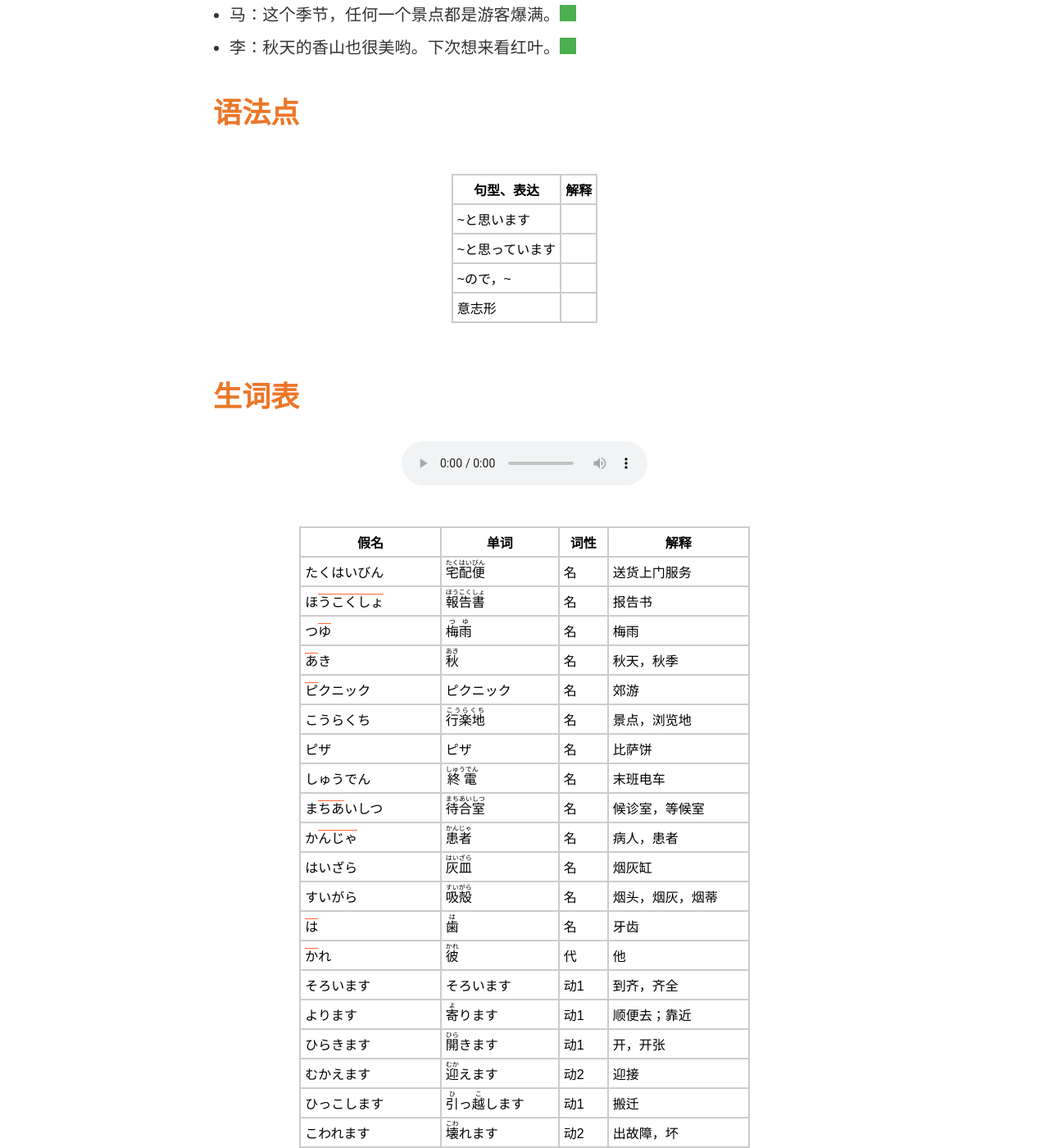
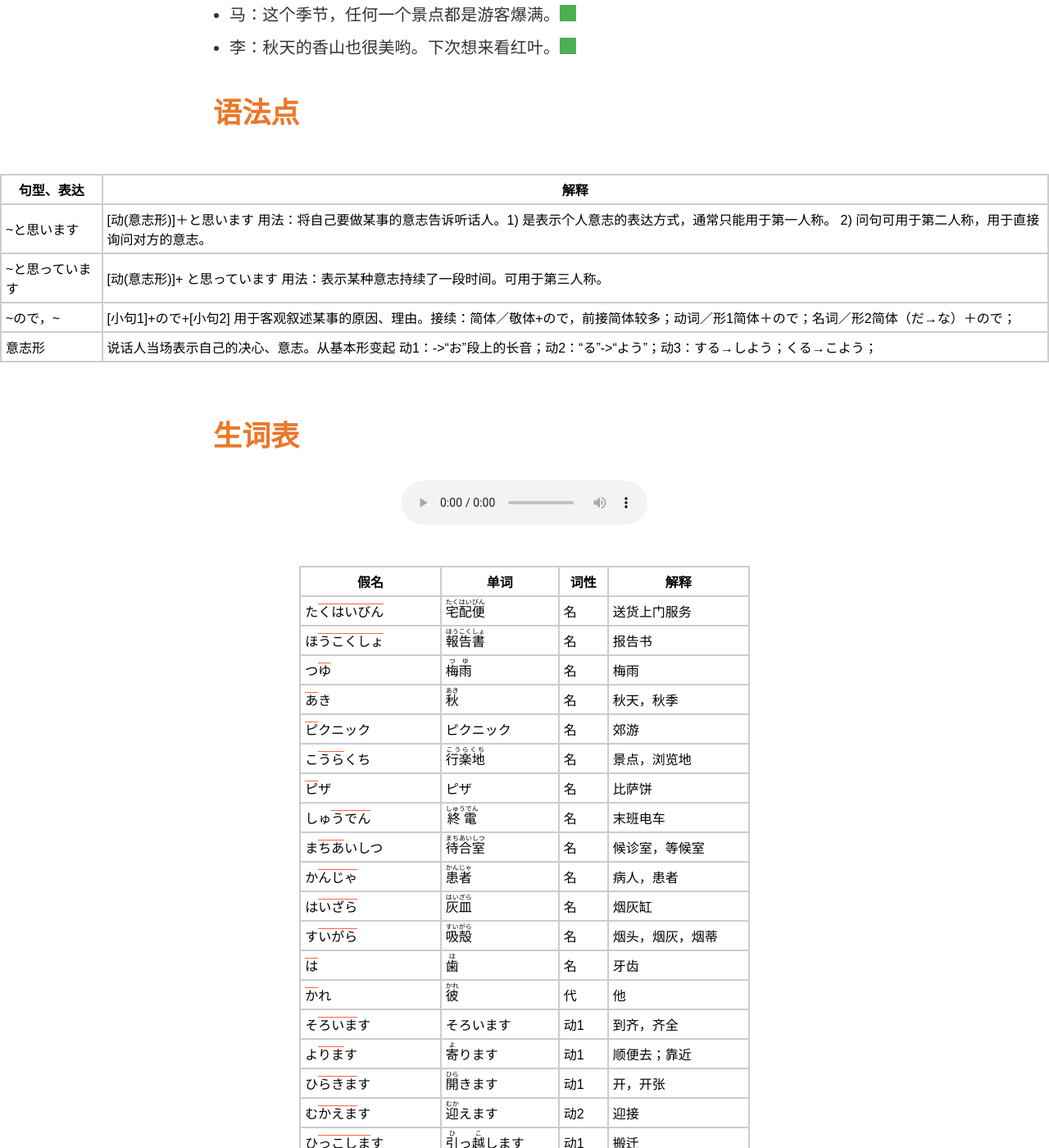
Before and after one commit to wizicer/LearnJapan, a Jekyll site: the page built from uwp/lesson30.md, in a window 1280 px wide and 1400 px high, scrolled down 2785 px. Shown: the whole window at 82% size. Built offline with Jekyll 4.4.1, drawn with Linux system fonts in a browser that asks for light colours; some of the changed text lies outside the part shown.

Commit message:
learned lesson 30

```diff
--- a/_data/grammar.csv
+++ b/_data/grammar.csv
@@ -206,8 +206,8 @@ idx,lesson,expression,explanation
 205 , 31 , ~と，~                                     ,
 206 , 27 , ~と会います                                , [名]と会います “～に”：表示单向性的行为对象 “～と”：表示双向性的行为对象
 207 , 29 , ~という~                                   , [名1]＋という＋[名2]：表示称谓，“叫做……”
-208 , 30 , ~と思います                                ,
-209 , 30 , ~と思っています                            ,
+208 , 30 , ~と思います                                , [动(意志形)]＋と思います 用法：将自己要做某事的意志告诉听话人。1) 是表示个人意志的表达方式，通常只能用于第一人称。 2) 问句可用于第二人称，用于直接询问对方的意志。
+209 , 30 , ~と思っています                            , [动(意志形)]+ と思っています 用法：表示某种意志持续了一段时间。可用于第三人称。
 210 , 37 , ~とか~とか                                 ,
 211 , 27 , ~時，~                                     , 小句(简)+時：“……的时候，……” 接续：1.名+の+時 2.形1(简)+時 3.形2(词干)+な+時 4.动(简)+時 a.～する（基本形）＋時、…：表示后项动作实现时，前项动作未完成 b.～した（た形）＋時、…：表示后项动作实现时，前项动作已完成
 212 , 40 , ~ところです                                ,
@@ -224,7 +224,7 @@ idx,lesson,expression,explanation
 223 , 36 , ~のが見えます/~のが聞こえます              ,
 224 , 34 , ~のために，~ [目的]                        ,
 225 , 39 , ~のために，~ [原因、理由]                  ,
-226 , 30 , ~ので，~                                   ,
+226 , 30 , ~ので，~                                   , [小句1]+ので+[小句2] 用于客观叙述某事的原因、理由。接续：简体／敬体+ので，前接简体较多；动词／形1简体＋ので；名词／形2简体（だ→な）＋ので；
 227 , 43 , ~のではないでしょうか [婉转陈述意见的表达] ,
 228 , 27 , ~の時，~                                   , 名词＋の＋時
 229 , 36 , ~のに [用途] [基准]                        ,
@@ -268,7 +268,7 @@ idx,lesson,expression,explanation
 267 , 31 , 形容词的副词性用法                         ,
 268 , 44 , 形容词+さ                                  ,
 269 , 29 , 命令形                                     , 用于向对方下命令。从基本形变起 动1：->“え”段；动2：“る”->“ろ”；动3：“来(く)る”->“来(こ)い”，“する”->“しろ”。
-270 , 30 , 意志形                                     ,
+270 , 30 , 意志形                                     , 说话人当场表示自己的决心、意志。从基本形变起 动1：->“お”段上的长音；动2：“る”->“よう”；动3：する→しよう；くる→こよう；
 271 , 37 , ば形                                       ,
 272 , 38 , 可能形式                                   ,
 273 , 41 , 被动形式                                   ,
--- a/_data/lessons.yml
+++ b/_data/lessons.yml
@@ -2283,7 +2283,7 @@ l30:
     * !森(もり)：!人(ひと)が!多(おお)いですね。
     * !陳(ちん)：!今(いま)はちょうどピクニックのシーズンですから。
     * !馬(ば)：この!季節(きせつ)は，どの!行楽(こうらく)!地(ち)も!人(ひと)でいっぱいですよ。
-    * !李(り)：!秋(あき)の!香山(こうざん)もいいですよ，!今度(こんど)は!紅葉(こうよう)を!見(み)に!来(らい)ようと!思(おも)っています。
+    * !李(り)：!秋(あき)の!香山(こうざん)もいいですよ，!今度(こんど)は!紅葉(こうよう)を!見(み)に!来(こ)ようと!思(おも)っています。
   basic4t: |
     > * 〈因为〉已经11点了，睡觉吧。
     > * （我）今天不想〈去公司〉上班。
```
Also changed, not shown: _data/words.csv.
